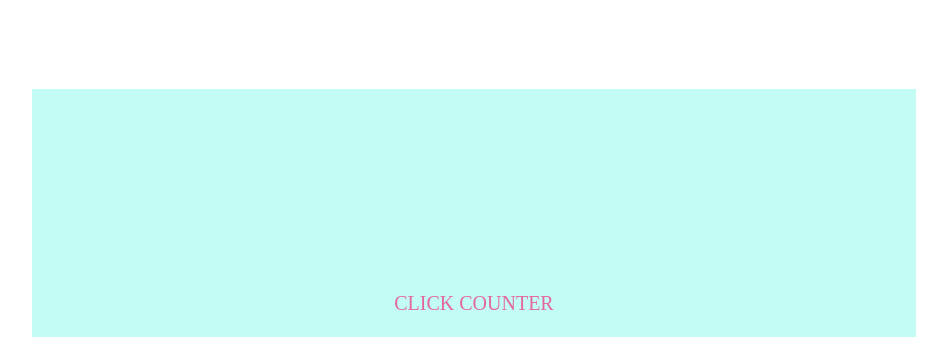
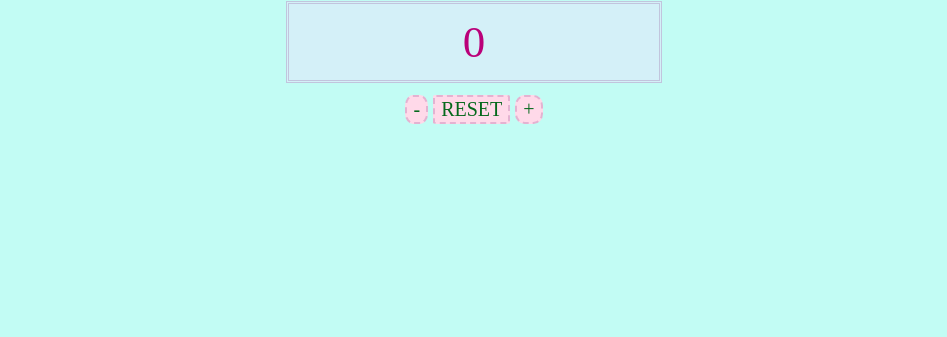
Before and after one commit to Ellehcimisey/Counter, a plain HTML site: page index.html in a window 1280 px wide. Shown: the part 101-438 px from the top of the page, without its empty margins (166-1113 px from the left). Drawn offline with Linux system fonts and the light colour scheme.

Commit message:
v2 it works

```diff
--- /dev/null
+++ b/app.js
@@ -0,0 +1,23 @@
+let counter = 0;
+const counter_screen = document.querySelector(".counter");
+const decrese_btn = document.querySelector(".decrese");
+const reset_btn = document.querySelector(".reset");
+const increse_btn = document.querySelector(".increse");
+
+function reset() {
+    counter_screen.innerHTML= 0;
+    ;
+}
+
+decrese_btn.addEventListener('click', ()=>{
+    counter_screen.innerHTML= counter--;
+});
+
+increse_btn.addEventListener('click', ()=>{
+    counter_screen.innerHTML= counter++;
+
+});
+
+reset_btn.addEventListener('click', ()=>{
+    reset();
+});
--- a/index.html
+++ b/index.html
@@ -6,7 +6,7 @@
     <title>Counter</title>
     <link rel="stylesheet" href="style.css">
 </head>
-<body>
+<body onload="reset()">
     <div class="containter">
         <h1>CLICK COUNTER</h1>
         <div class="counter">10</div>
@@ -14,6 +14,6 @@
         <button type="button" class="reset">RESET</button>
         <button type="button"class="increse">+</button>
     </div>
-
+<script src="app.js" charset="utf-8"></script>
 </body>
 </html>
--- a/style.css
+++ b/style.css
@@ -1,16 +1,22 @@
 *{
-    justify-content: center;
+    margin: auto;
     text-align: center;
     font-family: Garamond, serif;
     font: 20px bold;
+    background-color: #C2FCF4;
+    max-width: 500px;
+}
+
+h1 {
+    font: 35px bold;
+    color: #e3699c;
 
 }
 
-.containter {
-    padding: 15%;
-    margin: 15%;
-    background-color: #C2FCF4;
+.containter{
+    margin: 10%;
 }
+
 
 button {
     display: inline-flex;
@@ -18,7 +24,11 @@ button {
     color: #05691c;
     border-radius: 5%;
     border-style: dashed;
-    border-color: #096f6179;
+    border-color: #6f096a2f;
+}
+
+button:hover {
+    background-color: #fabbd5;
 }
 
 .decrese, .increse{
@@ -27,13 +37,10 @@ button {
 
 .counter {
     font-size: 45px;
-    background-color: #d7fffa;
-    padding: 5%;
-    margin: 5%;
-    border-style: dashed;
-    border-color: #05690c65;
+    background-color: #f9d7ff51;
+    padding: 3%;
+    margin: 3%;
+    border-style: double;
+    border-color: #6f096a2f;
+    color:#ba0079;
 }
-
-h1 {
-    color: #e3699c;
-}
```
